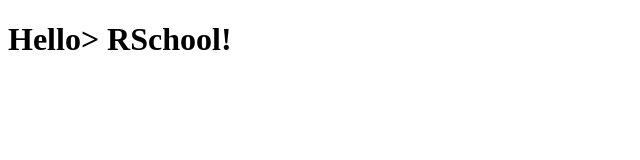
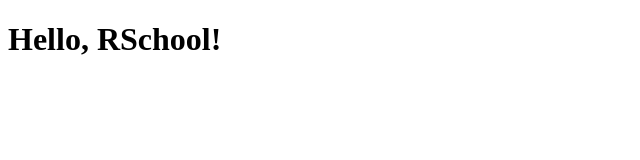
Before and after one commit to ZergSS/rsschool-cv, a plain HTML site: page index.html in a window 1280 px wide. Shown: the whole page, without its empty margins (0-640 px from the left). Drawn offline with Linux system fonts and the light colour scheme.

Commit message:
fix: fixed html

```diff
--- a/index.html
+++ b/index.html
@@ -5,6 +5,6 @@
     <title>MyCV</title>
 </head>
 <body>
-    <h1>Hello> RSchool!</h1>
+    <h1>Hello, RSchool!</h1>
 </body>
 </html>
```
